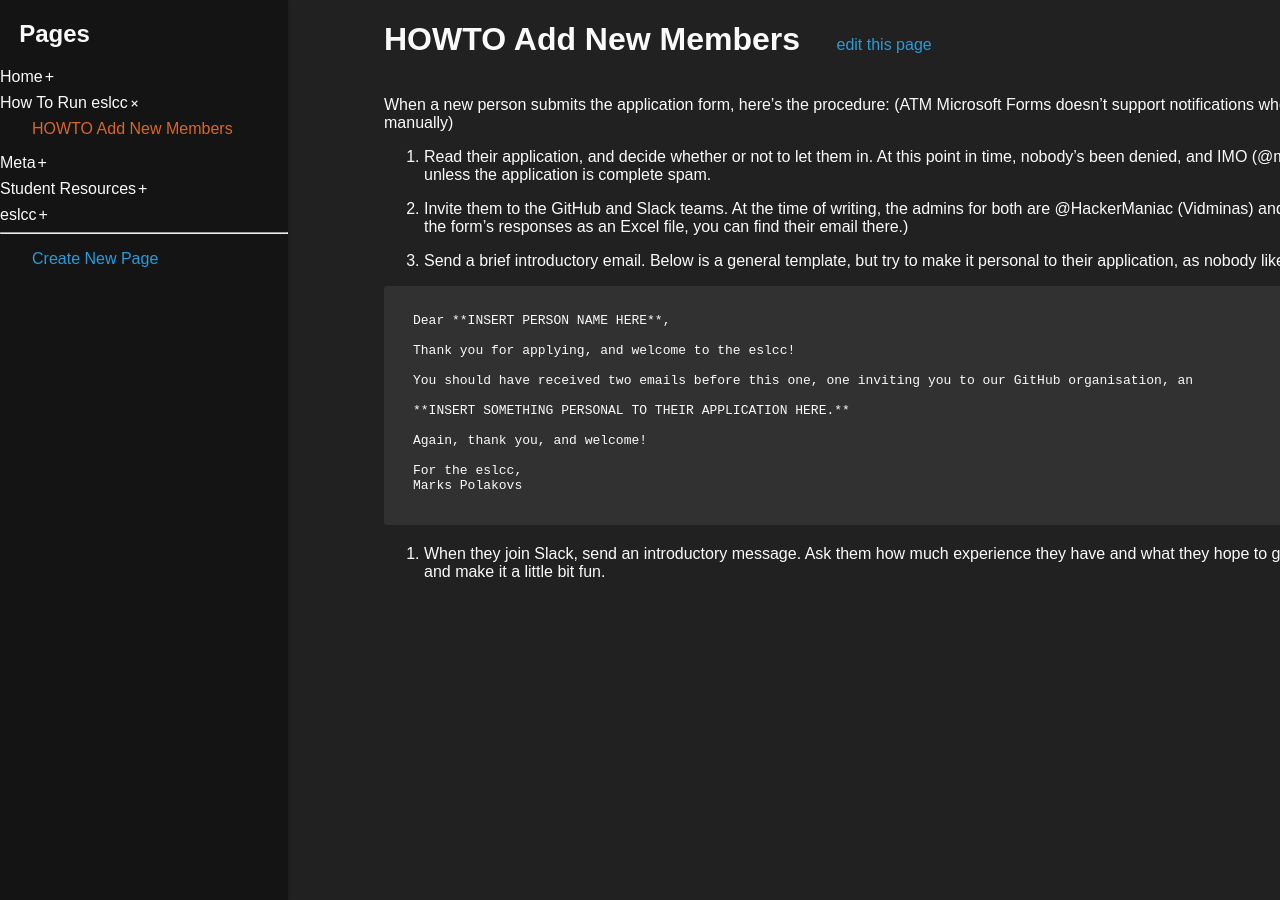
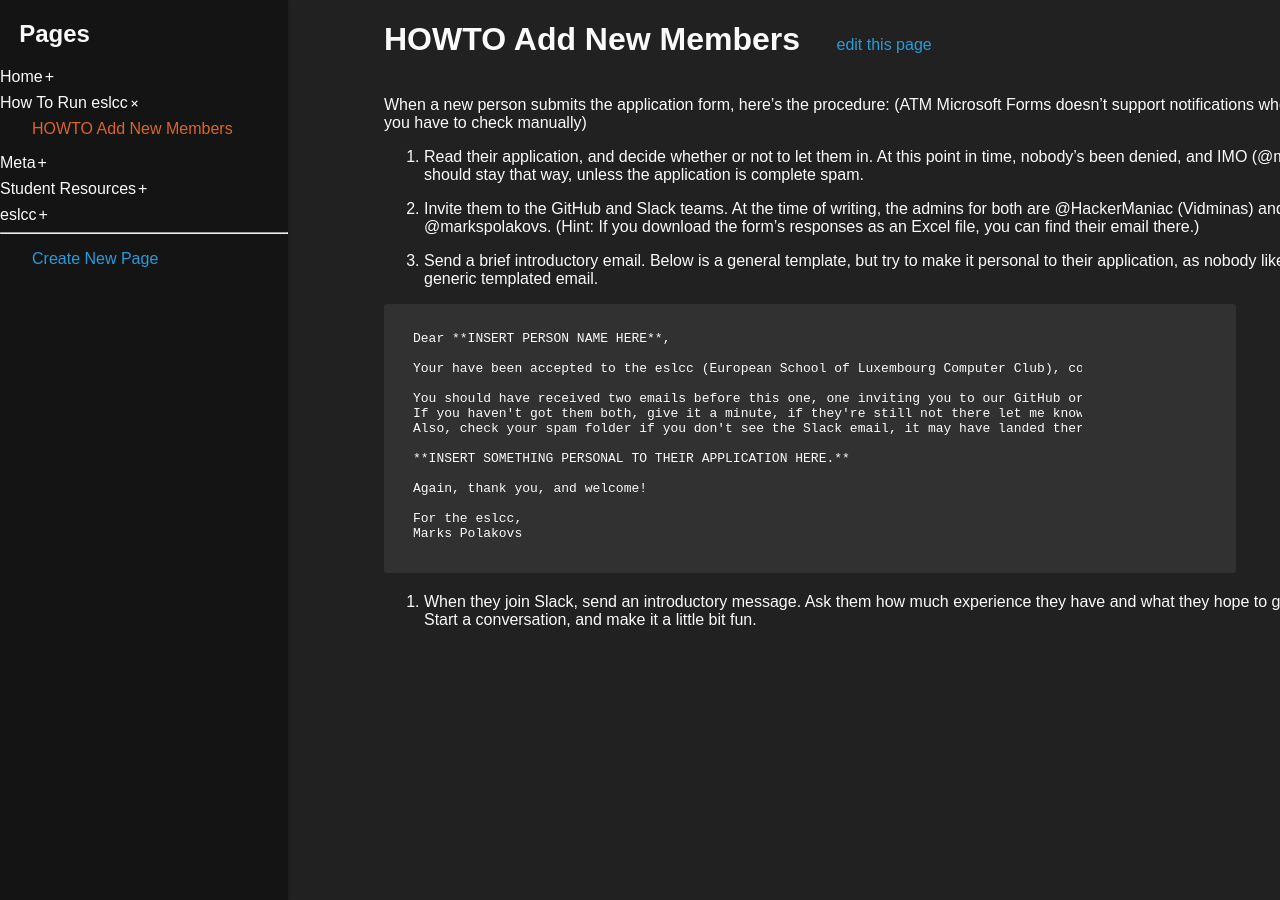
Before and after one commit to eslcc/wiki, a Jekyll site: the page built from pages/howto_adding_new_members.md, in a window 1280 px wide. Built offline with Jekyll 4.4.1, drawn with Linux system fonts in a browser that asks for light colours.

Commit message:
Update howto_adding_new_members.md

````diff
--- a/pages/howto_adding_new_members.md
+++ b/pages/howto_adding_new_members.md
@@ -15,9 +15,11 @@ When a new person submits the application form, here's the procedure: (ATM Micro
 ```
 Dear **INSERT PERSON NAME HERE**,
 
-Thank you for applying, and welcome to the eslcc!
+Your have been accepted to the eslcc (European School of Luxembourg Computer Club), congratulations!
 
-You should have received two emails before this one, one inviting you to our GitHub organisation, and one to our Slack team. If you haven't got them both, give it a minute, if they're still not there let me know. Also, check your spam folder if you don't see the Slack email, it may have landed there.
+You should have received two emails before this one, one inviting you to our GitHub organisation, and one to our Slack team.
+If you haven't got them both, give it a minute, if they're still not there let me know.
+Also, check your spam folder if you don't see the Slack email, it may have landed there.
 
 **INSERT SOMETHING PERSONAL TO THEIR APPLICATION HERE.**
 
````
